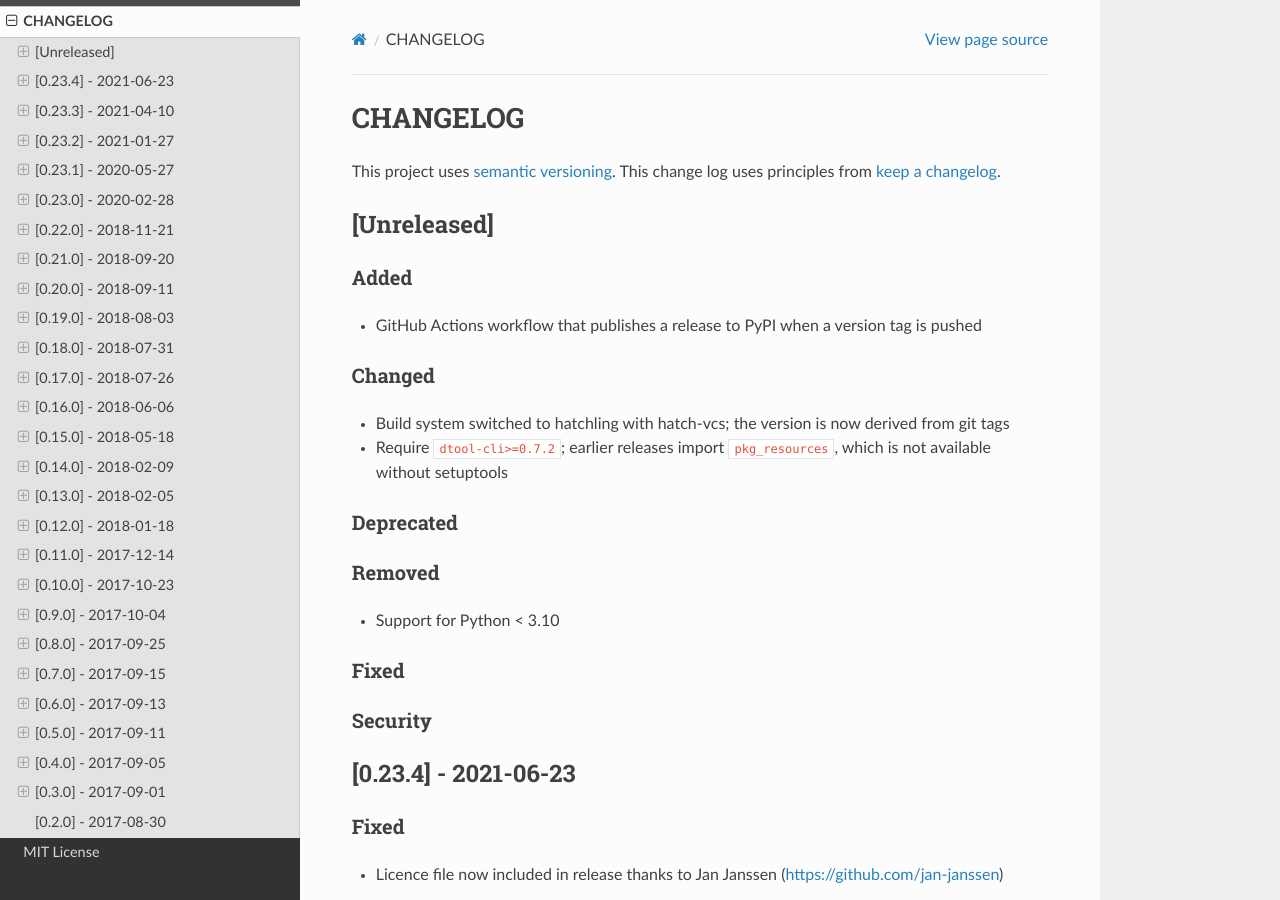
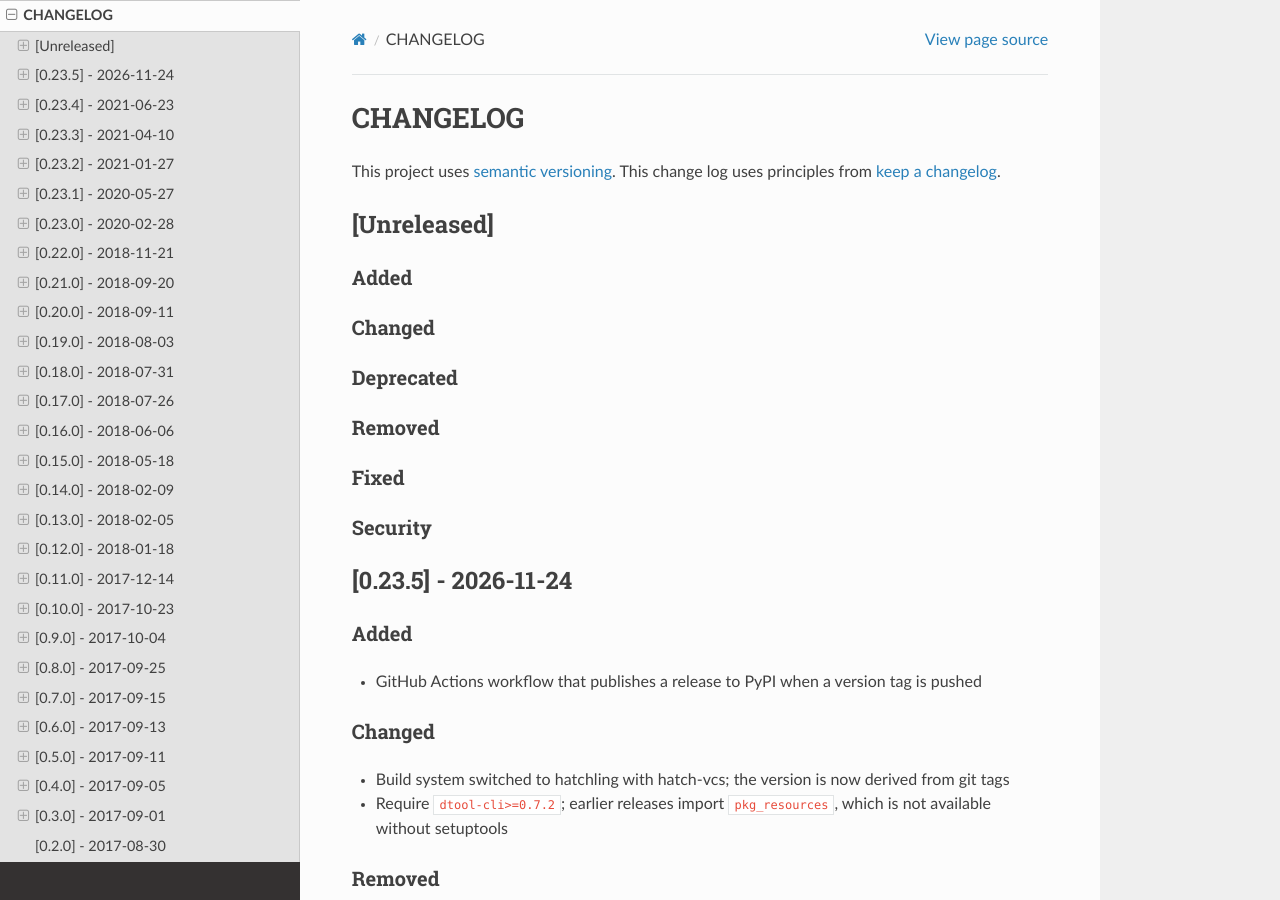
Before and after one commit to jic-dtool/dtool-create, a Sphinx documentation site: the page built from docs/source/CHANGELOG.rst, in a window 1280 px wide and 900 px high. Built offline with Sphinx 7.4.7 and the Read the Docs theme 3.1.0, drawn with Linux system fonts in a browser that asks for light colours.

Commit message:
DOC: update changelog and docs version for 0.23.5 release
Co-Authored-By: Claude Opus 5.5 <noreply@anthropic.com>

```diff
--- a/CHANGELOG.rst
+++ b/CHANGELOG.rst
@@ -11,9 +11,35 @@ This change log uses principles from `keep a changelog <http://keepachangelog.co
 Added
 ^^^^^
 
+
+Changed
+^^^^^^^
+
+
+Deprecated
+^^^^^^^^^^
+
+
+Removed
+^^^^^^^
+
+
+Fixed
+^^^^^
+
+
+Security
+^^^^^^^^
+
+
+[0.23.5] - 2026-11-24
+---------------------
+
+Added
+^^^^^
+
 - GitHub Actions workflow that publishes a release to PyPI when a version
   tag is pushed
-
 
 Changed
 ^^^^^^^
--- a/docs/source/conf.py
+++ b/docs/source/conf.py
@@ -54,7 +54,7 @@ repo_name = "dtool-create"
 # built documents.
 #
 # The short X.Y version.
-version = "0.23.4"
+version = "0.23.5"
 # The full version, including alpha/beta/rc tags.
 release = version
 
```
Also changed, not shown: other parts of CHANGELOG.rst (+0 -13 lines).
